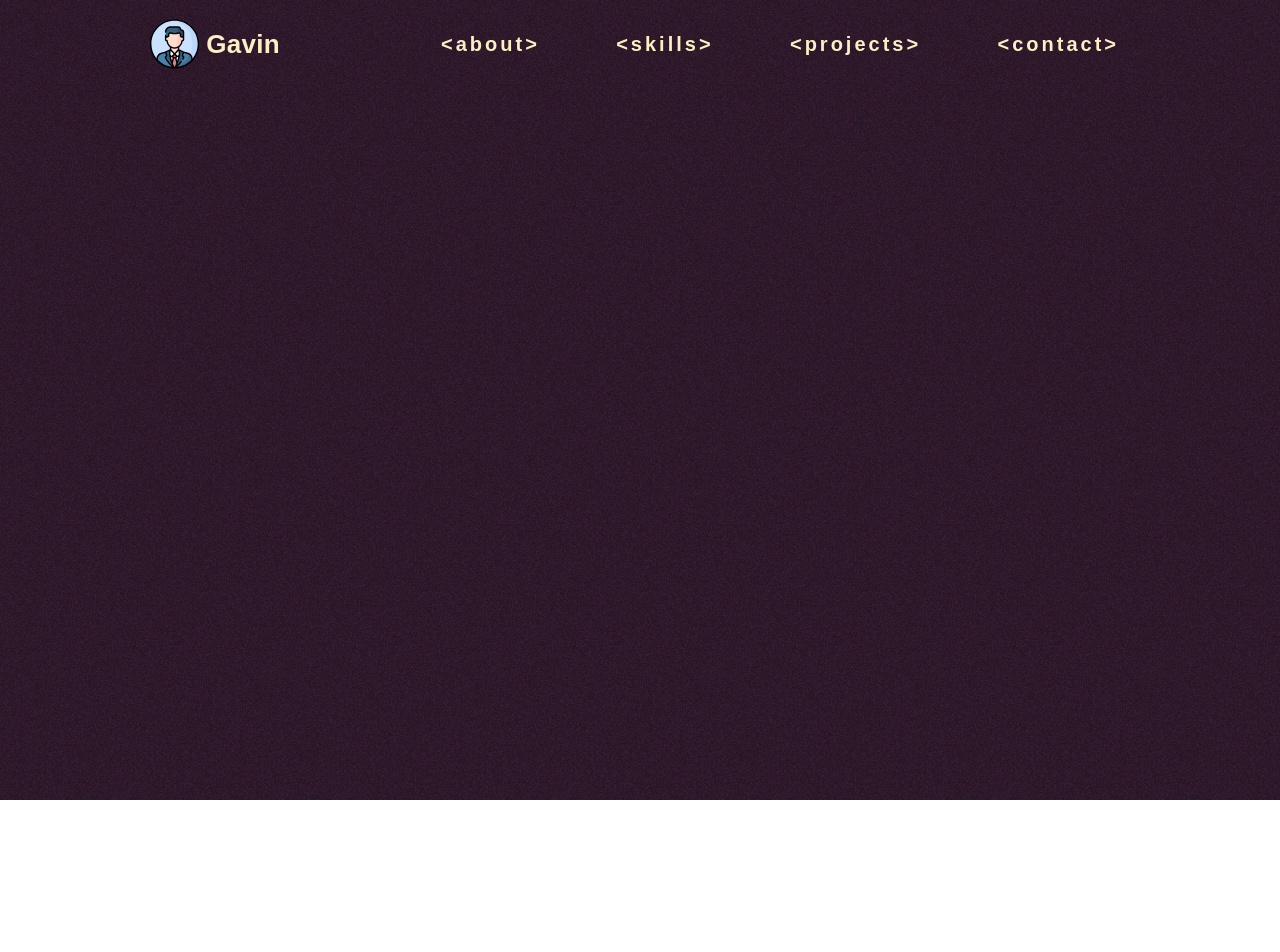
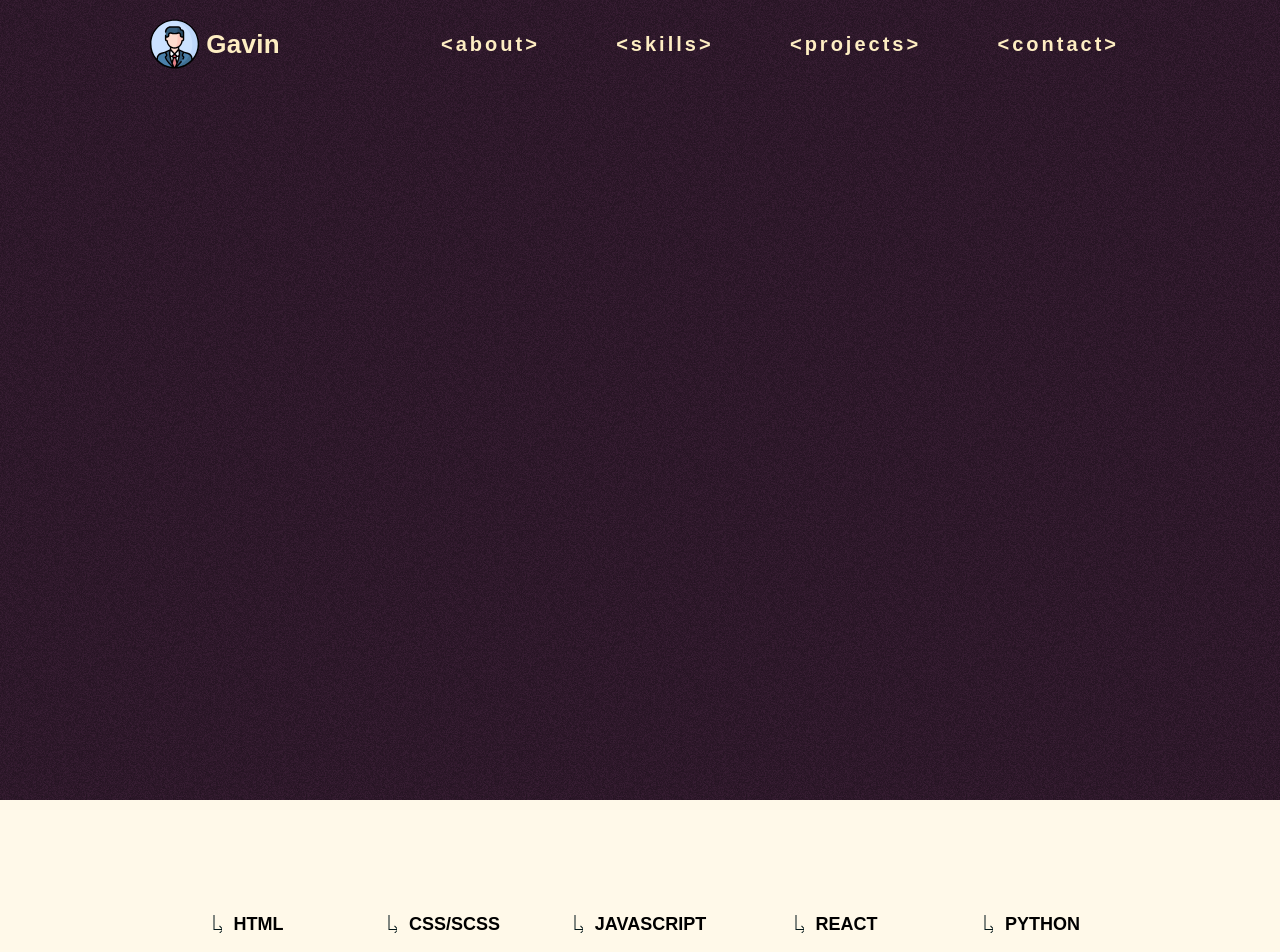
Before and after one commit to gzheng0214/portfolio, a React (Create React App) app: page / in a window 1280 px wide. Shown: the top 952 px of the page. Before the commit the page ends 800 px from the top, so only its background shows below. Built offline with nearby package versions, Linux system fonts and the light colour scheme; a web font is replaced by a local one.

Commit message:
Worked on adding skills to under hero section

```diff
--- a/src/components/App.js
+++ b/src/components/App.js
@@ -2,14 +2,18 @@
 * @Author: Gavin
 * @Date:   2021-01-29 19:11:25
 * @Last Modified by:   Gavin
-* @Last Modified time: 2021-01-29 20:01:10
+* @Last Modified time: 2021-02-07 03:13:55
 */
 import React from 'react';
 import Hero from './Hero';
+import ListSkills from './ListSkills';
 
 const App = () => {
 	return (
+		<React.Fragment>
 		<Hero />
+		<ListSkills />
+		</React.Fragment>
 	);
 }
 
--- /dev/null
+++ b/src/components/ListItem.js
@@ -0,0 +1,19 @@
+/*
+* @Author: Gavin
+* @Date:   2021-02-07 02:56:29
+* @Last Modified by:   Gavin
+* @Last Modified time: 2021-02-07 03:57:20
+*/
+import React from 'react';
+import { ReactComponent as Arrow } from '../images/arrow.svg';
+
+const ListItem = (props) => {
+	return (
+		<p class="listItem">
+			<Arrow />
+			{props.text.toUpperCase()}
+		</p>
+	);
+};
+
+export default ListItem;
--- /dev/null
+++ b/src/components/ListSkills.js
@@ -0,0 +1,23 @@
+/*
+* @Author: Gavin
+* @Date:   2021-02-07 02:53:31
+* @Last Modified by:   Gavin
+* @Last Modified time: 2021-02-07 04:09:44
+*/
+import Raact from 'react';
+import ListItem from './ListItem';
+
+const ListSkills = () => {
+
+	return (
+		<section class="listSkills">
+			<ListItem text="html" />
+			<ListItem text="css/scss" />
+			<ListItem text="javascript" />
+			<ListItem text="react" />
+			<ListItem text="python" />
+		</section>
+	);
+};
+
+export default ListSkills;
--- a/src/components/Navbar.js
+++ b/src/components/Navbar.js
@@ -2,7 +2,7 @@
  * @Author: Gavin
  * @Date:   2021-01-30 01:44:33
  * @Last Modified by:   Gavin
- * @Last Modified time: 2021-02-05 17:52:07
+ * @Last Modified time: 2021-02-06 02:17:58
  */
 import React, { useState, useEffect } from 'react';
 import { ReactComponent as Logo } from '../images/faceIcon.svg';
@@ -10,14 +10,6 @@ import NavbarLinks from './NavbarLinks';
 
 const Navbar = () => {
     const [open, setOpen] = useState(false);
-
-    const onClick = (e) => {
-        e.preventDefault();
-        if (!e.target.closest('a')) return;
-        setOpen(!open);
-    };
-
-    const menuClassName = open ? 'navbar__hamburger--open' : 'navbar__hamburger--closed';
 
     useEffect(() => {
         window.matchMedia("(min-width: 801px)").addListener((x) => {
@@ -35,6 +27,16 @@ const Navbar = () => {
         }
     }, [open]);
 
+    const onClick = (e) => {
+        e.preventDefault();
+        if (!e.target.closest('li')) return;
+        if (e.target.closest('li').classList.value.includes('--mobile')) {
+            setOpen(!open)
+        }
+    };
+
+    const menuClassName = open ? 'navbar__hamburger--open' : 'navbar__hamburger--closed';
+
     return (
         <nav className="navbar">
         <div className="logo">
--- a/src/components/NavbarLinks.js
+++ b/src/components/NavbarLinks.js
@@ -2,19 +2,18 @@
  * @Author: Gavin
  * @Date:   2021-02-05 17:28:50
  * @Last Modified by:   Gavin
- * @Last Modified time: 2021-02-05 17:56:28
+ * @Last Modified time: 2021-02-06 00:36:19
  */
 import React from 'react';
 import NavbarLink from './NavbarLink';
 
 const NavbarLinks = (props) => {
 
+	const sections = ["about", "skills", "projects", "contact"];
+
     return (
         <ul className={'navbar__links' + props.className} onClick={props.onClick} style={props.style}>
-			<NavbarLink className={props.className} text="about" />
-			<NavbarLink className={props.className} text="skills" />
-			<NavbarLink className={props.className} text="projects" />
-			<NavbarLink className={props.className} text="contact" />
+        	{sections.map(section => <NavbarLink key={section} className={props.className} text={section} />)}
 		</ul>
     );
 };
--- a/src/scss/_Hero.scss
+++ b/src/scss/_Hero.scss
@@ -2,7 +2,7 @@
 * @Author: Gavin
 * @Date:   2021-01-29 20:05:09
 * @Last Modified by:   Gavin
-* @Last Modified time: 2021-02-04 01:08:44
+* @Last Modified time: 2021-02-07 04:39:30
 */
 .header {
     height: 80rem;
@@ -22,7 +22,7 @@
         padding-right: 4rem;
     }
 
-    @media screen and (max-width: 50em) {
+    @media screen and (max-width: 47.8125em) {
         padding-left: 3.2rem;
         padding-right: 3.2rem;
     }
--- /dev/null
+++ b/src/scss/_ListItem.scss
@@ -0,0 +1,17 @@
+/*
+* @Author: Gavin
+* @Date:   2021-02-07 03:06:22
+* @Last Modified by:   Gavin
+* @Last Modified time: 2021-02-07 03:57:15
+*/
+
+.listItem {
+	font-weight: 700;
+	font-size: 1.8rem;
+	display: flex;
+	align-items: center;
+
+	svg {
+		margin-right: 1.2rem;
+	}
+}
--- /dev/null
+++ b/src/scss/_ListSkills.scss
@@ -0,0 +1,38 @@
+/*
+* @Author: Gavin
+* @Date:   2021-02-07 03:13:04
+* @Last Modified by:   Gavin
+* @Last Modified time: 2021-02-07 04:39:35
+*/
+.listSkills {
+    padding-left: 15rem;
+    padding-right: 15rem;
+    height: 24.8rem;
+    background-color: $color-floral-white;
+    display: grid;
+    grid-template-columns: repeat(auto-fit, minmax(12rem, 1fr));
+    justify-items: center;
+    align-content: center;
+    grid-auto-rows: 1.8rem;
+    grid-row-gap: 2rem;
+
+    @media screen and (max-width: 75em) {
+        padding-left: 7rem;
+        padding-right: 7rem;
+    }
+
+    @media screen and (max-width: 56.25em) {
+        padding-left: 4rem;
+        padding-right: 4rem;
+    }
+
+    @media screen and (max-width: 47.8125em) {
+        padding-left: 3.2rem;
+        padding-right: 3.2rem;
+        height: 17.1rem;
+    }
+
+    @media screen and (max-width: 18.7em) {
+    	grid-row-gap: 1rem;
+    }
+}
--- a/src/scss/_base.scss
+++ b/src/scss/_base.scss
@@ -2,7 +2,7 @@
 * @Author: Gavin
 * @Date:   2021-01-29 19:23:17
 * @Last Modified by:   Gavin
-* @Last Modified time: 2021-01-29 19:23:36
+* @Last Modified time: 2021-02-07 03:23:50
 */
 *,
 *::after,
--- a/src/scss/_variables.scss
+++ b/src/scss/_variables.scss
@@ -2,7 +2,8 @@
 * @Author: Gavin
 * @Date:   2021-01-29 20:07:19
 * @Last Modified by:   Gavin
-* @Last Modified time: 2021-01-29 20:20:58
+* @Last Modified time: 2021-02-07 02:51:28
 */
 $color-dark-purple: rgb(54, 29, 50);
 $color-light-brown: rgb(254, 238, 195);
+$color-floral-white: rgb(255, 249, 233);
--- a/src/scss/main.scss
+++ b/src/scss/main.scss
@@ -2,7 +2,7 @@
 * @Author: Gavin
 * @Date:   2021-01-29 19:23:04
 * @Last Modified by:   Gavin
-* @Last Modified time: 2021-01-30 01:56:49
+* @Last Modified time: 2021-02-07 03:14:16
 */
 
 @import 'base';
@@ -10,4 +10,6 @@
 @import 'variables';
 
 @import 'Hero';
+@import 'ListItem';
+@import 'ListSkills';
 @import 'Navbar';
```
Also changed, not shown: src/scss/_Navbar.scss (+5 -5 lines), src/images/arrow.svg (added), 1 other file (tests, documents, lock files or other folders). Lines whose indentation alone changed are shown as unchanged.
